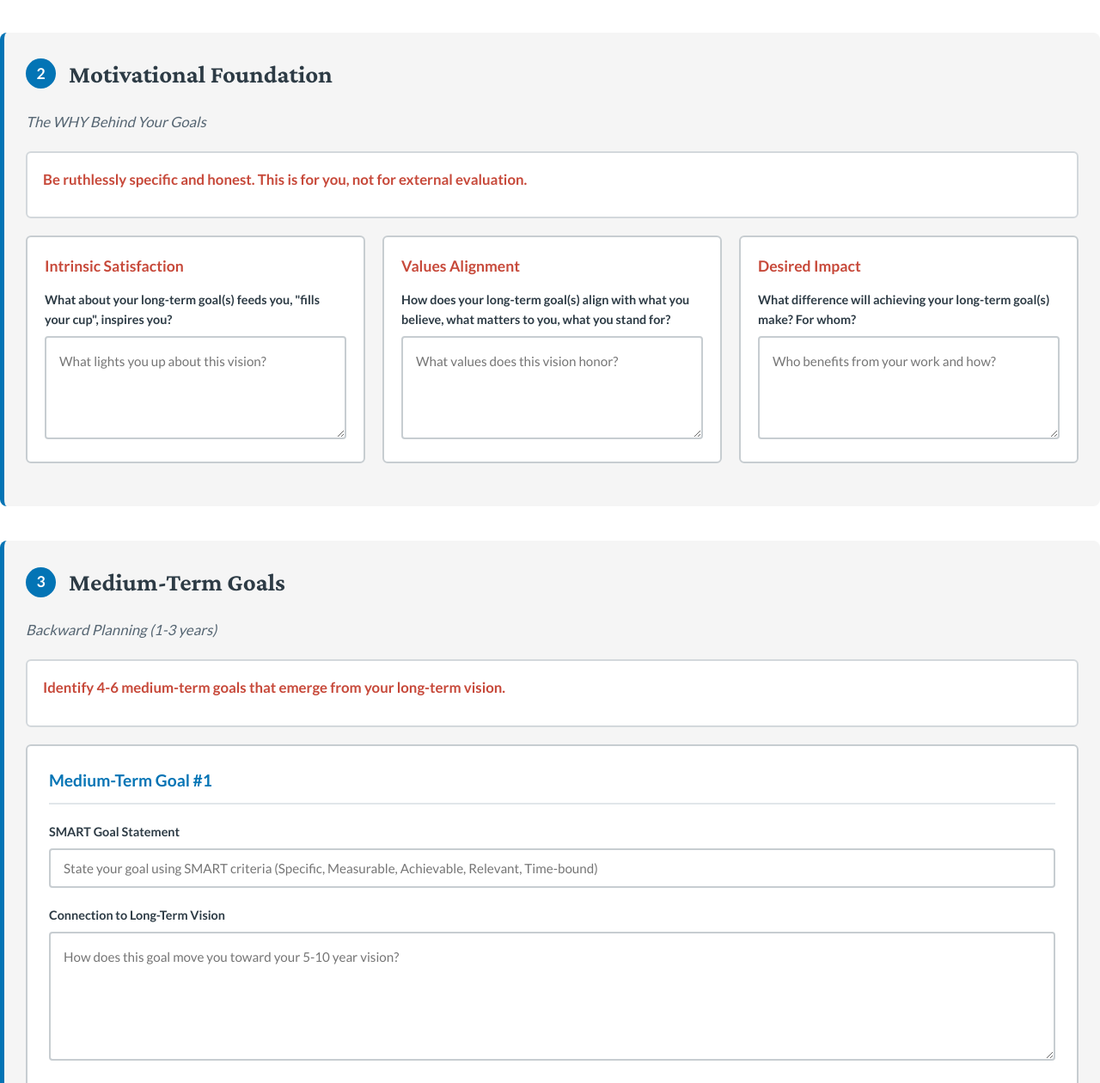
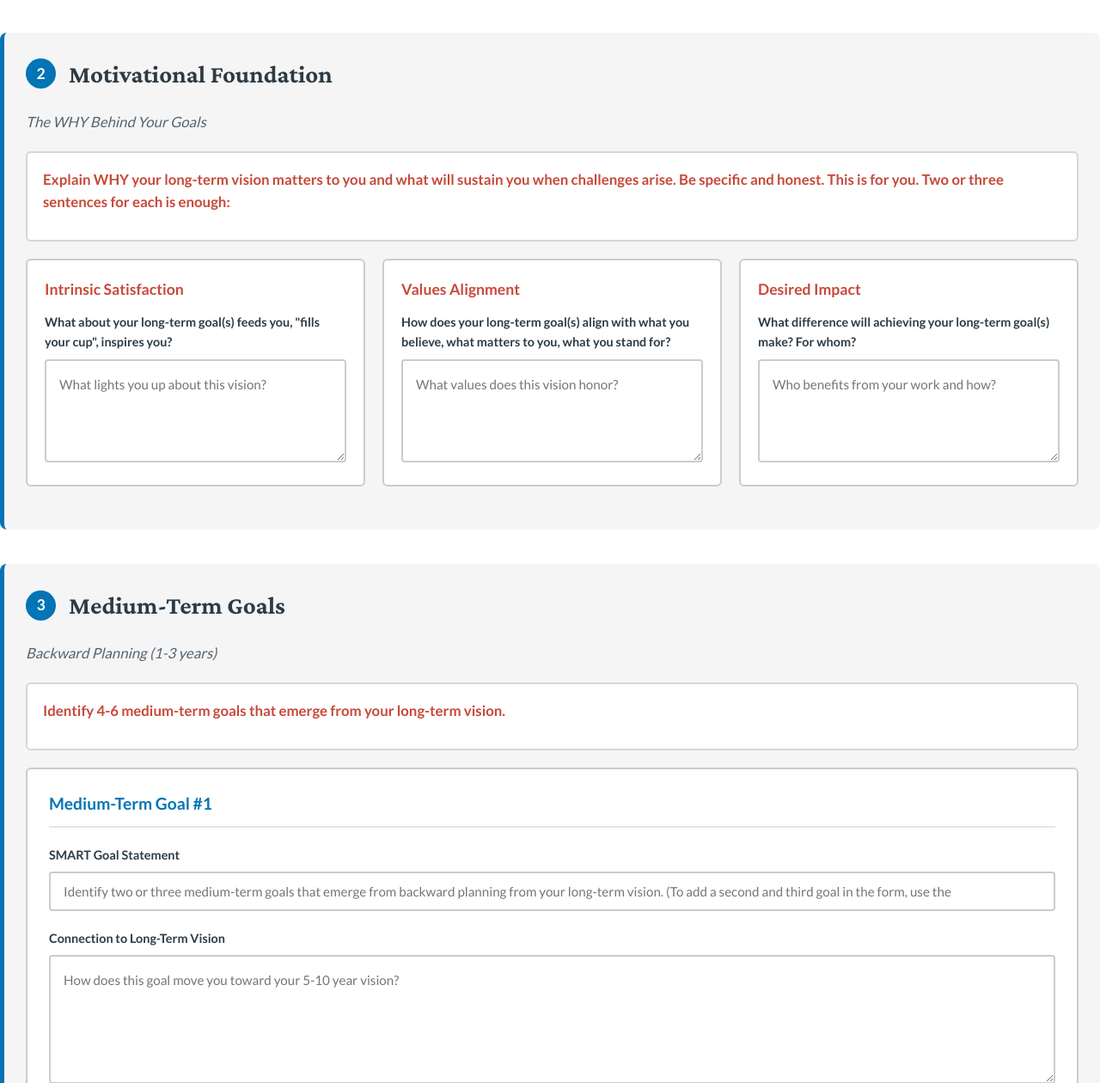
Before and after one commit to UniversityOfSaintThomas/music-career-tools, a plain HTML site: page career_goal_map_canvas.html in a window 1280 px wide. Shown: the part 1012-2272 px from the top of the page at 86% size. Drawn offline with nearby package versions, Linux system fonts and the light colour scheme.

Commit message:
Update career_goal_map_canvas.html

```diff
--- a/career_goal_map_canvas.html
+++ b/career_goal_map_canvas.html
@@ -422,7 +422,7 @@
             <p class="section-subtitle">Your North Star (5-10 years)</p>
 
             <div class="instruction-box">
-                <h4>Write a narrative description (300-400 words) including:</h4>
+                <h4>Write a narrative description (150-200 words) including:</h4>
                 <ul>
                     <li>What you want to be doing professionally during a typical week</li>
                     <li>Where you want to be living and how your professional activities integrate with desired lifestyle</li>
@@ -446,7 +446,7 @@
             <p class="section-subtitle">The WHY Behind Your Goals</p>
 
             <div class="instruction-box">
-                <h4>Be ruthlessly specific and honest. This is for you, not for external evaluation.</h4>
+                <h4>Explain WHY your long-term vision matters to you and what will sustain you when challenges arise. Be specific and honest. This is for you. Two or three sentences for each is enough:</h4>
             </div>
 
             <div class="why-grid">
@@ -488,7 +488,10 @@
 
                     <div class="field-group">
                         <label class="field-label">SMART Goal Statement</label>
-                        <input type="text" placeholder="State your goal using SMART criteria (Specific, Measurable, Achievable, Relevant, Time-bound)">
+                        <input type="text" placeholder="Identify two or three medium-term goals that emerge from backward planning from your long-term vision. (To add a second and third goal in the form, use the "+ Add Another Medium-Term Goal" button.) For each goal:
+
+State it in SMART format: Specific, Measurable, Achievable, Relevant to your long-term goal, and Timed (by when?)
+In one or two sentences, explain how it connects to your long-term vision and your WHY">
                     </div>
 
                     <div class="field-group">
```
